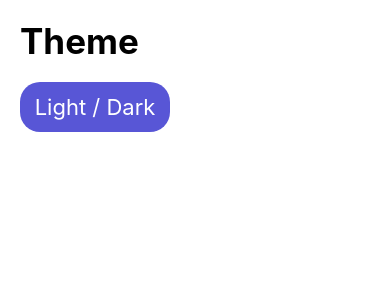
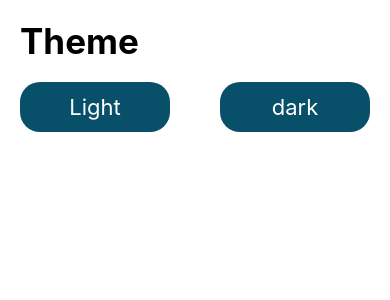
Before and after one commit to JorgeLpzGnz/06-RNComponents, a React Native app: screen /ChangeThemeScreen in a window 390 px wide. Shown: the top 300 px of the page. Built offline with nearby package versions, Linux system fonts and the light colour scheme.

Commit message:
235. Toggle Theme

```diff
--- a/src/components/HeaderTitle.tsx
+++ b/src/components/HeaderTitle.tsx
@@ -1,8 +1,8 @@
+import React, { useContext } from 'react'
 import { Text, View } from 'react-native'
-import React from 'react'
 import { styles } from '../theme/appTheme'
 import { useSafeAreaInsets } from 'react-native-safe-area-context';
-
+import { ThemeContext } from '../context/themeContext/ThemeContext';
 interface Props {
     title: string
 }
@@ -11,9 +11,17 @@
 
     const { top } = useSafeAreaInsets()
 
+    const { theme: { colors } } = useContext( ThemeContext )
+
+
     return (
         <View style={{ marginTop: top + 20, marginBottom: 20, }}>
-            <Text style={styles.title}>{ title }</Text>
+            <Text style={{
+                ...styles.title,
+                color: colors.text
+            }}>
+                { title }
+            </Text>
         </View>
     )
 
--- a/src/context/themeContext/ThemeContext.tsx
+++ b/src/context/themeContext/ThemeContext.tsx
@@ -17,10 +17,12 @@
     const [theme, dispatch] = useReducer( themeReducer, lightTheme )
 
     const setDarkTheme = () => {
+        dispatch({ type: 'set_dark_theme'})
+    }
+
+    const setLightTheme = () => {
         dispatch({ type: 'set_light_theme'})
     }
-
-    const setLightTheme = () => {}
 
     return (
         <ThemeContext.Provider value={{
--- a/src/context/themeContext/themeReducer.tsx
+++ b/src/context/themeContext/themeReducer.tsx
@@ -16,10 +16,24 @@
     dark: false,
     dividerColor: 'rgba(0,0,0,0.7)',
     colors: {
-        primary: 'red',
+        primary: '#084f6a',
         background: 'white',
         card: 'green',
-        text: 'pink',
+        text: 'black',
+        border: 'orange',
+        notification: 'teal',
+    }
+}
+
+export const darkTheme: ThemeState = {
+    currentTheme: 'dark',
+    dark: true,
+    dividerColor: 'rgba(0,0,0,0.7)',
+    colors: {
+        primary: '#75cedb',
+        background: 'black',
+        card: 'green',
+        text: 'white',
         border: 'orange',
         notification: 'teal',
     }
@@ -35,6 +49,10 @@
 
             return { ...lightTheme }
 
+        case 'set_dark_theme':
+
+            return { ...darkTheme }
+
         default:
 
             return state;
--- a/src/screens/ChangeThemeScreen.tsx
+++ b/src/screens/ChangeThemeScreen.tsx
@@ -7,20 +7,24 @@
 
 export const ChangeThemeScreen = () => {
 
-    const { setDarkTheme } = useContext( ThemeContext )
+    const { setDarkTheme, setLightTheme, theme: { colors } } = useContext( ThemeContext )
 
     return (
         <View style={ styles.globalMargin}>
+
             <HeaderTitle title="Theme"/>
 
+            <View style={{ flexDirection: 'row', justifyContent: 'space-between',}}>
+
+
                 <TouchableOpacity
-                onPress={ setDarkTheme }
+                    onPress={ setLightTheme }
                     activeOpacity={0.8}
                     style={{
                         width: 150,
                         height: 50,
                         borderRadius: 20,
-                    backgroundColor: '#5856d6',
+                        backgroundColor: colors.primary,
                         justifyContent: 'center',
                     }}
                 >
@@ -31,9 +35,32 @@
                             fontSize: 22,
                         }}
                     >
-                    Light / Dark
+                        Light
+                    </Text>
+                </TouchableOpacity>
+
+                <TouchableOpacity
+                    onPress={ setDarkTheme }
+                    activeOpacity={0.8}
+                    style={{
+                        width: 150,
+                        height: 50,
+                        borderRadius: 20,
+                        backgroundColor: colors.primary,
+                        justifyContent: 'center',
+                    }}
+                >
+                    <Text
+                        style={{
+                            color: 'white',
+                            textAlign: 'center',
+                            fontSize: 22,
+                        }}
+                    >
+                        dark
                     </Text>
                 </TouchableOpacity>
             </View>
+        </View>
     )
 }
```
Lines whose indentation alone changed are shown as unchanged.
